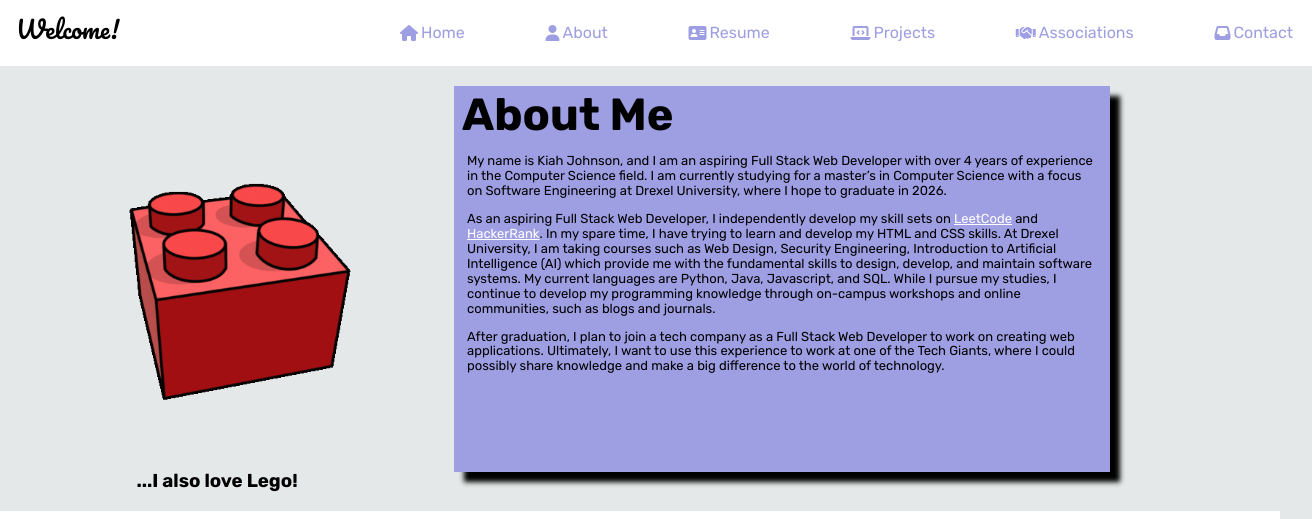
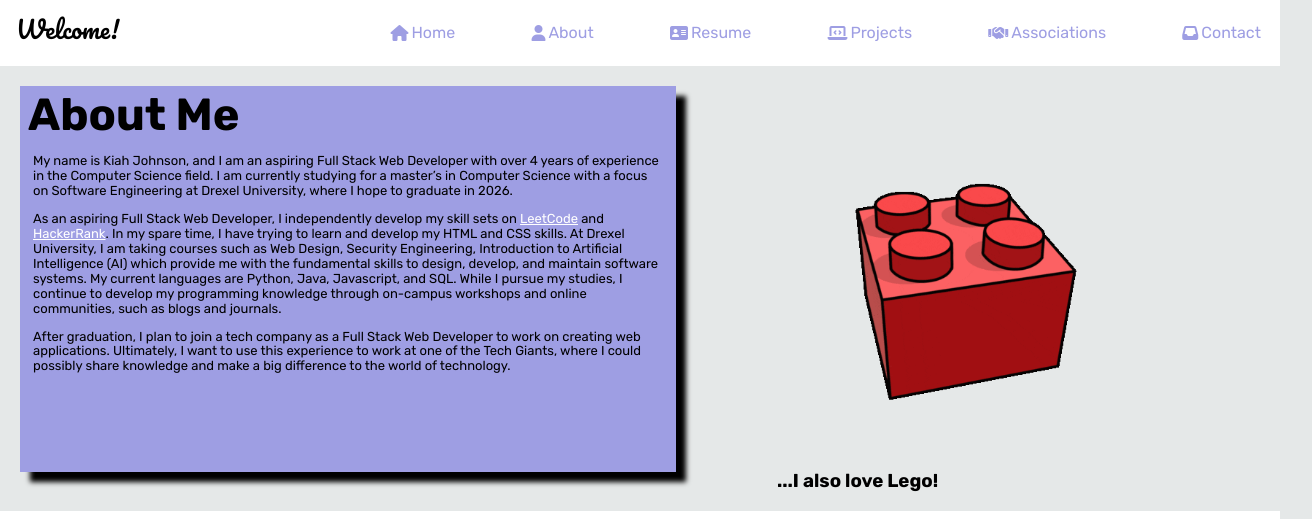
Before and after one commit to Kiahj03/Info-552-Sp24-Kiah, a plain HTML site: page about.html in a window 1280 px wide. Shown: the top 519 px of the page, 1312 px wide, since content can reach past the window. Drawn offline with Linux system fonts and the light colour scheme.

Commit message:
fixed sizing

```diff
--- a/scss/components/_navigation.scss
+++ b/scss/components/_navigation.scss
@@ -10,11 +10,12 @@
     }
 }
 header {
-    width: 100%;
+    max-width: 100%;
     background-color: var(--white);
 
     #header-container {
         display: grid;
+        overflow-x: hidden;
         grid-template-columns: 50% auto;
         grid-template-areas:
         "welcome burger"
--- a/scss/pages/_about.scss
+++ b/scss/pages/_about.scss
@@ -7,10 +7,21 @@
     height: 445px;
     display: flex;
 
+    @include md {
+        display: grid;
+        grid-template-columns: 60% auto;
+        grid-template-areas: "Left Right";
+    }
+
     .aboutLeftContainer {
         width: 35%;
         margin-top: 50px;
         text-align: center;
+
+        @include md {
+            grid-area: Right;
+        }
+
         img {
             width: 350px;
             height: 350px;
@@ -20,6 +31,11 @@
     .aboutRightContainer {
         width: 65%;
         padding: 20px;
+
+        @include md {
+            grid-area: Left;
+        }
+
         .textbox {
             background-color: var(--purple);
             height: 380px;
--- a/scss/pages/_index.scss
+++ b/scss/pages/_index.scss
@@ -3,11 +3,7 @@
 ============= */
 
 #indexContainer{
-    width: 100%;
-    // height: 445px;
-    // display: flex;
-
-
+    max-width: 100%;
 
     @include lg{
         display: grid;
```
Also changed, not shown: css/styles.css.
